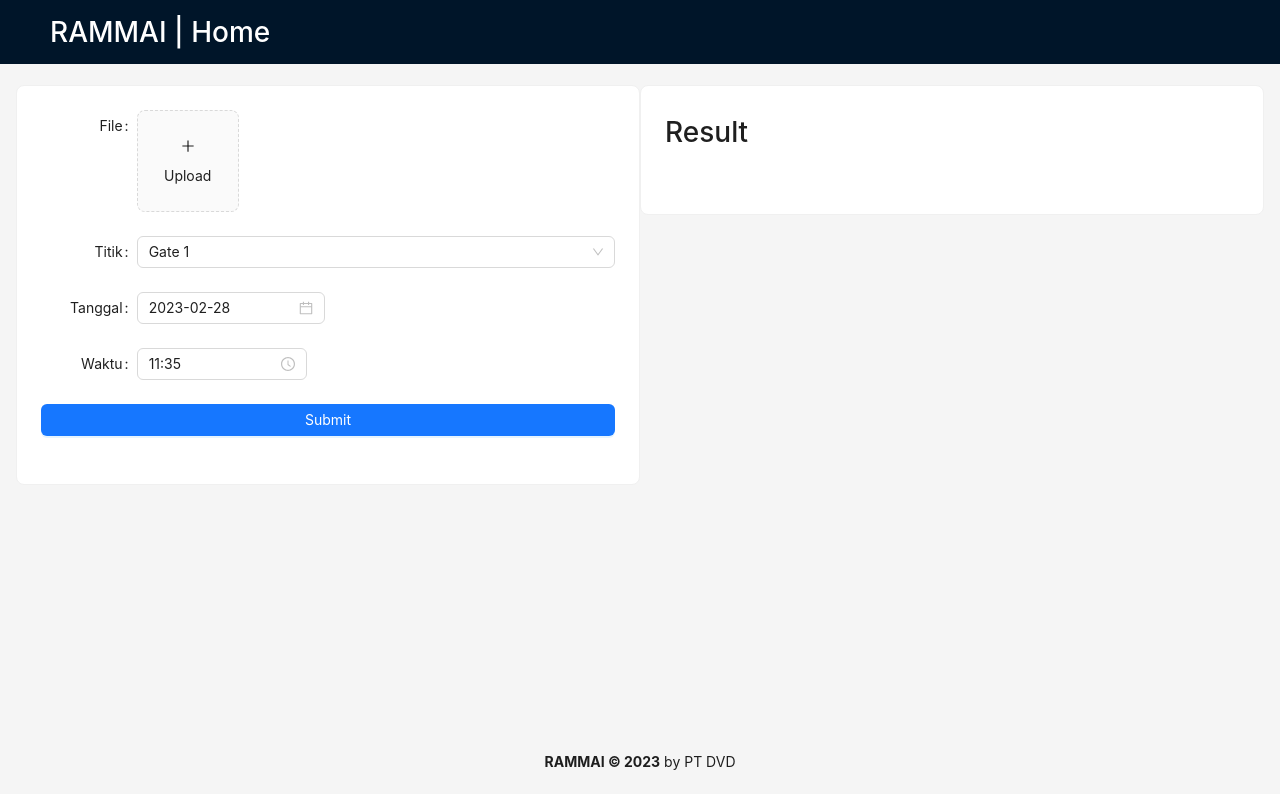
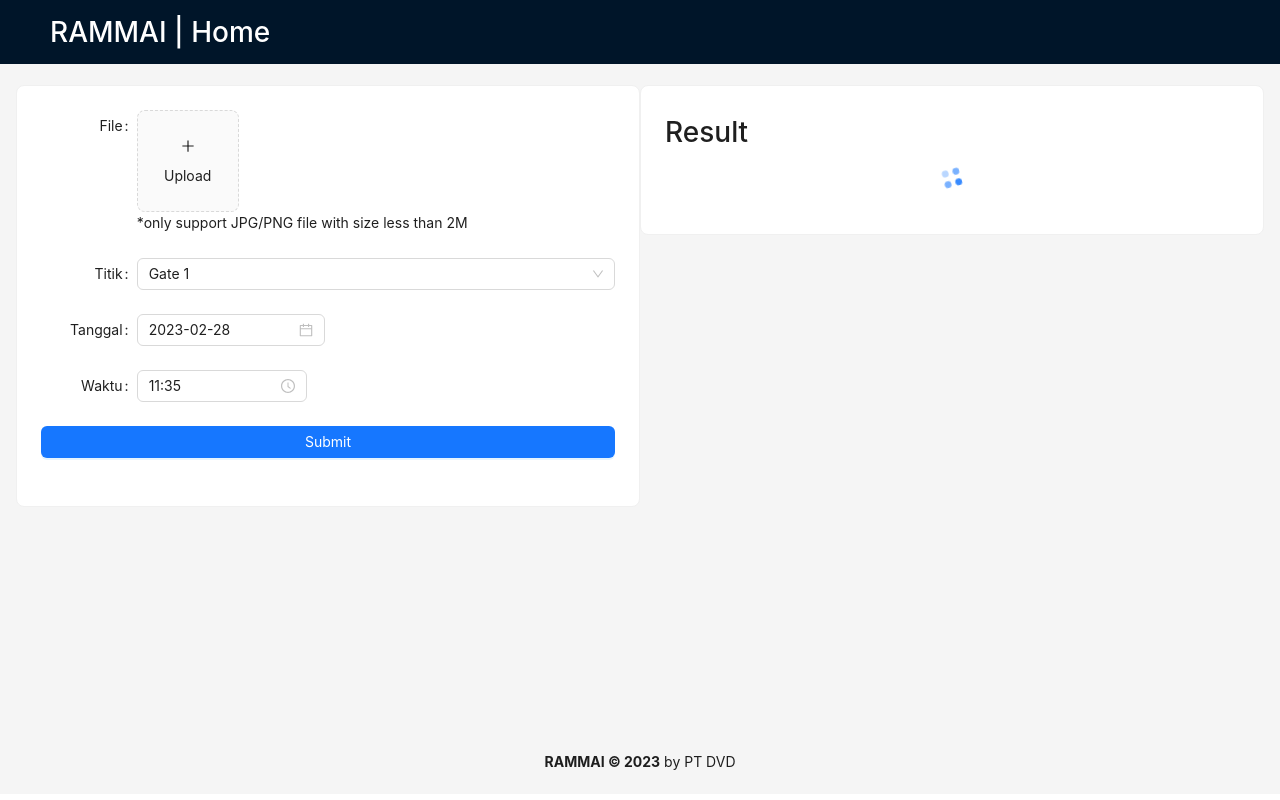
Before and after one commit to chilldenaya/crowdcounting-ui, a Next.js app: page /dashboard in a window 1280 px wide. Both pictures are taken after a click on the button "Submit". Built offline with nearby package versions, Linux system fonts and the light colour scheme.

Commit message:
Update index.tsx
nambahin loading spinner & keterangan tipe file dan max size yang bida di upload

```diff
--- a/src/pages/dashboard/index.tsx
+++ b/src/pages/dashboard/index.tsx
@@ -11,6 +11,8 @@ import {
   Row,
   Modal,
   message,
+  Spin,
+  Space,
 } from 'antd'
 import { PlusOutlined } from '@ant-design/icons'
 import React from 'react'
@@ -26,6 +28,8 @@ export default function Home() {
 
   const [previewVisible, setPreviewVisible] = useState(false)
   const [previewImage, setPreviewImage] = useState('')
+  const [loading, setLoading] = useState(false)
+  const [prevResult, setPrevResult] = useState(false)
 
   moment.locale('id')
   const now = dayjs()
@@ -89,6 +93,8 @@ export default function Home() {
                     response.blob().then(blob => {
                       const url = URL.createObjectURL(blob)
                       setImageUrl(url)
+                      setLoading(false)
+                      setPrevResult(true)
                     })
                   })
                   .catch(error => {
@@ -112,6 +118,7 @@ export default function Home() {
                     </div>
                   )}
                 </Upload>
+                *only support JPG/PNG file with size less than 2M
                 <Modal
                   visible={previewVisible}
                   footer={null}
@@ -143,7 +150,15 @@ export default function Home() {
                 />
               </Form.Item>
               <Form.Item>
-                <Button block type="primary" htmlType="submit">
+                <Button
+                  block
+                  type="primary"
+                  htmlType="submit"
+                  onClick={() => {
+                    setLoading(true)
+                    setImageUrl('')
+                  }}
+                >
                   Submit
                 </Button>
               </Form.Item>
@@ -153,7 +168,12 @@ export default function Home() {
         <Col span={12}>
           <Card style={{ width: '100%' }}>
             <h1>Result</h1>
-            <Image width={434} src={imageUrl} />
+            <Row justify="center">
+              <Spin tip="Loading..." spinning={loading}></Spin>
+            </Row>
+            <Row justify="center">
+              <Image width={434} src={imageUrl} preview={prevResult} />
+            </Row>
           </Card>
         </Col>
       </Row>
```
